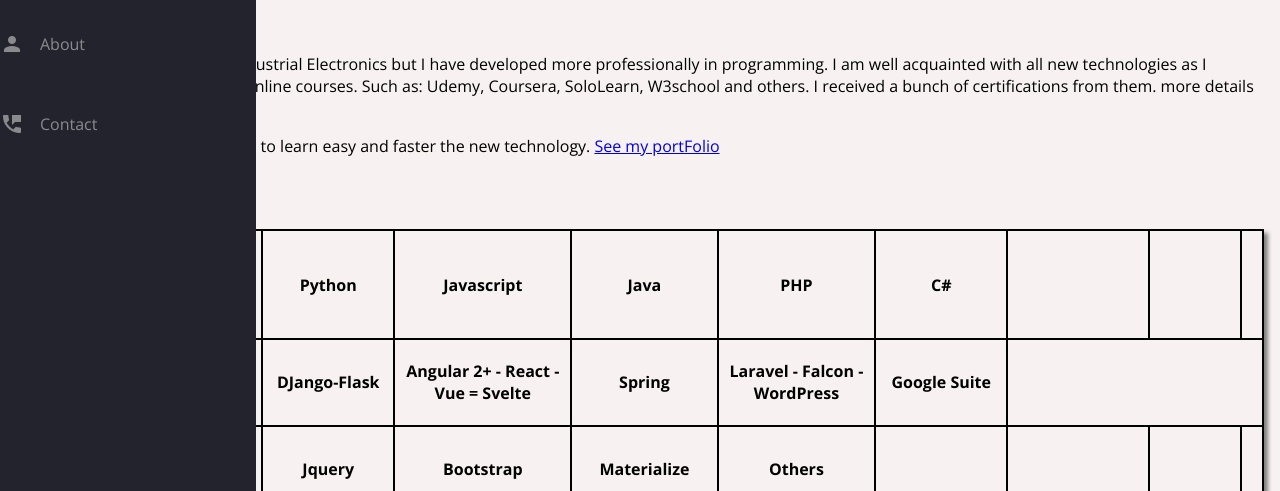
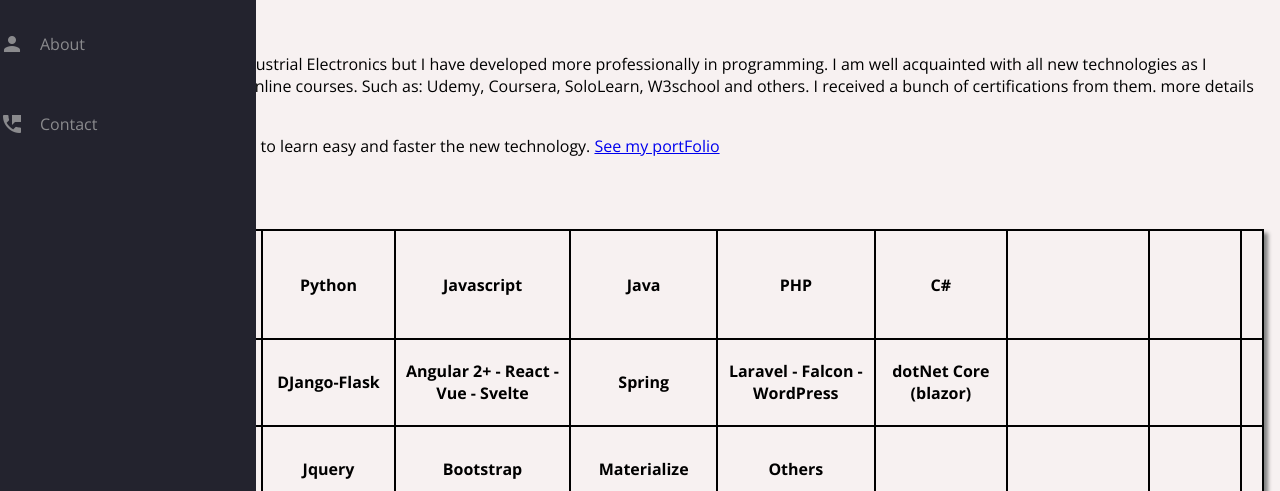
Before and after one commit to Denisijcu/dslresume, a plain HTML site: page index.html in a window 1280 px wide. Shown: the part 252-743 px from the top of the page. Drawn offline with nearby package versions, Linux system fonts and the light colour scheme.

Commit message:
Update index.html

```diff
--- a/index.html
+++ b/index.html
@@ -194,10 +194,13 @@
              <tr>
                 <td><h4>Frameworks:</h4></td>
                 <th>DJango-Flask</th>
-                <th>Angular 2+  - React -  Vue = Svelte </th>
+                <th>Angular 2+  - React -  Vue - Svelte </th>
                 <th>Spring</th>
                 <th>Laravel - Falcon - WordPress</th>
-                <th>Google Suite</th>
+                <th>dotNet Core (blazor) </th>
+                 <th></th>
+                 <th></th>
+                 <th></th>
              </tr>
 
              <tr>
```
